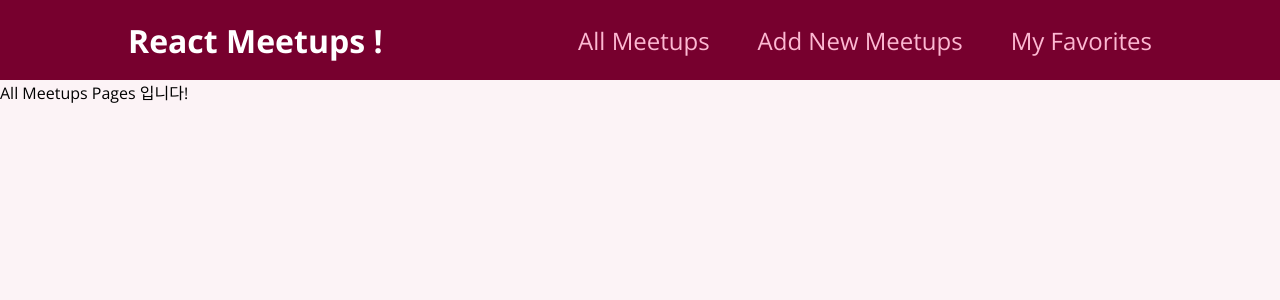
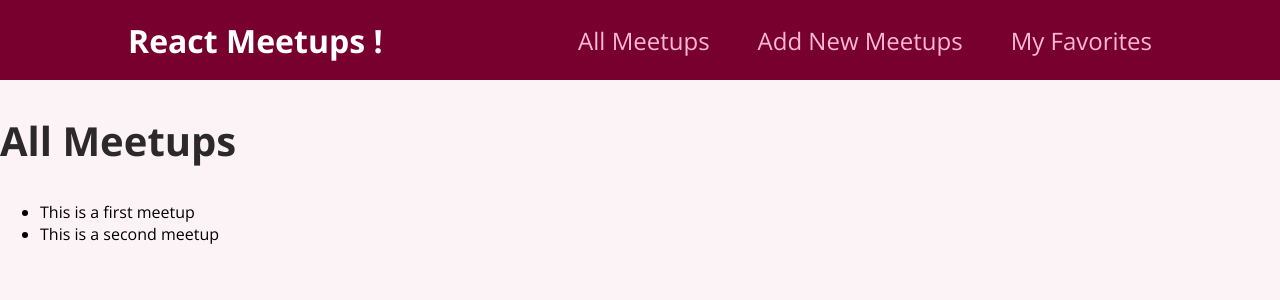
Before and after one commit to AronLee5263/udemy-react2, a React (Create React App) app: page / in a window 1280 px wide. Shown: the top 300 px of the page. Built offline with nearby package versions, Linux system fonts and the light colour scheme.

Commit message:
데이터 목록 출력 (리액트로)

```diff
--- a/src/components/layout/MainNavigation.js
+++ b/src/components/layout/MainNavigation.js
@@ -18,7 +18,7 @@
           </li>
         </ul>
       </nav>
-    </header> // 커밋만으로 깃에 올라가는지
+    </header>
   );
 }
 
--- a/src/pages/AllMeetups.js
+++ b/src/pages/AllMeetups.js
@@ -1,5 +1,35 @@
+const DUMMY_DATA = [
+  {
+    id: "m1",
+    title: "This is a first meetup",
+    image:
+      "https://upload.wikimedia.org/wikipedia/commons/thumb/d/d3/Stadtbild_M%C3%BCnchen.jpg/2560px-Stadtbild_M%C3%BCnchen.jpg",
+    address: "Meetupstreet 5, 12345 Meetup City",
+    description:
+      "This is a first, amazing meetup which you definitely should not miss. It will be a lot of fun!",
+  },
+  {
+    id: "m2",
+    title: "This is a second meetup",
+    image:
+      "https://upload.wikimedia.org/wikipedia/commons/thumb/d/d3/Stadtbild_M%C3%BCnchen.jpg/2560px-Stadtbild_M%C3%BCnchen.jpg",
+    address: "Meetupstreet 5, 12345 Meetup City",
+    description:
+      "This is a first, amazing meetup which you definitely should not miss. It will be a lot of fun!",
+  },
+];
+
 function AllMeetupsPage() {
-  return <div>All Meetups Pages 입니다! </div>;
+  return (
+    <section>
+      <h1>All Meetups</h1>
+      <ul>
+        {DUMMY_DATA.map((meetup) => {
+          return <li key={meetup.id}>{meetup.title}</li>;
+        })}
+      </ul>
+    </section>
+  );
 }
 
 export default AllMeetupsPage;
```
